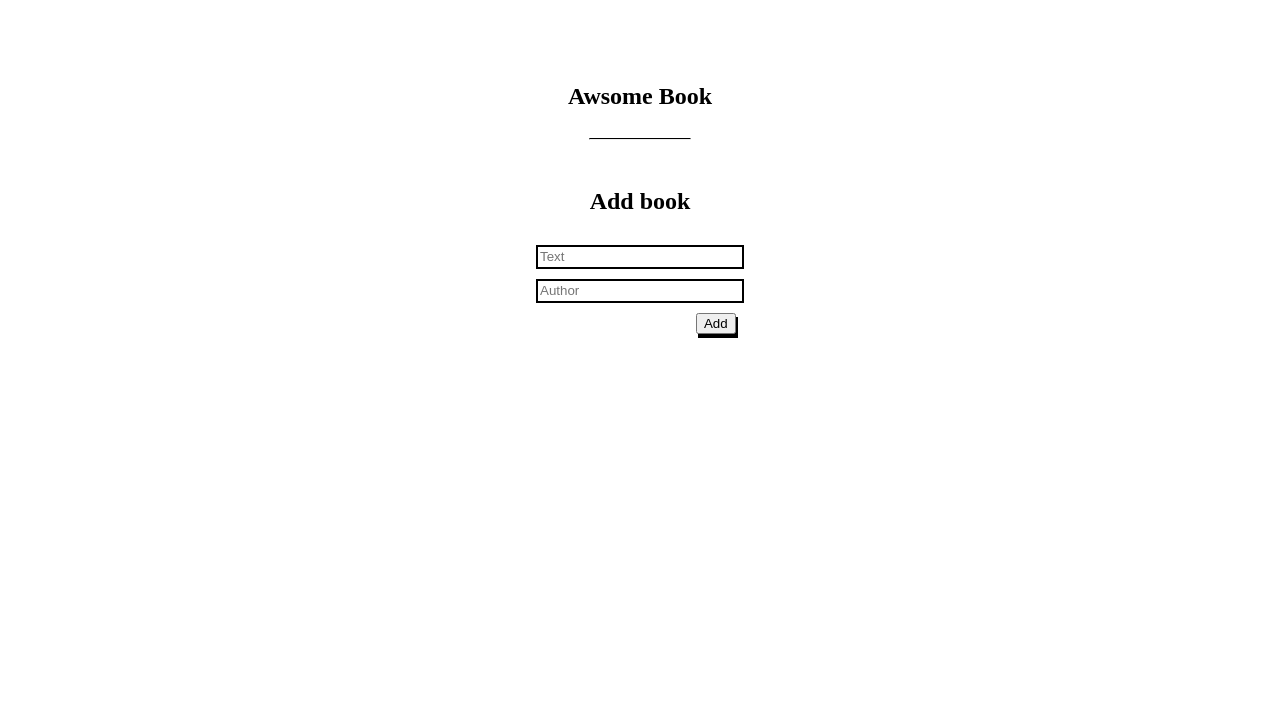
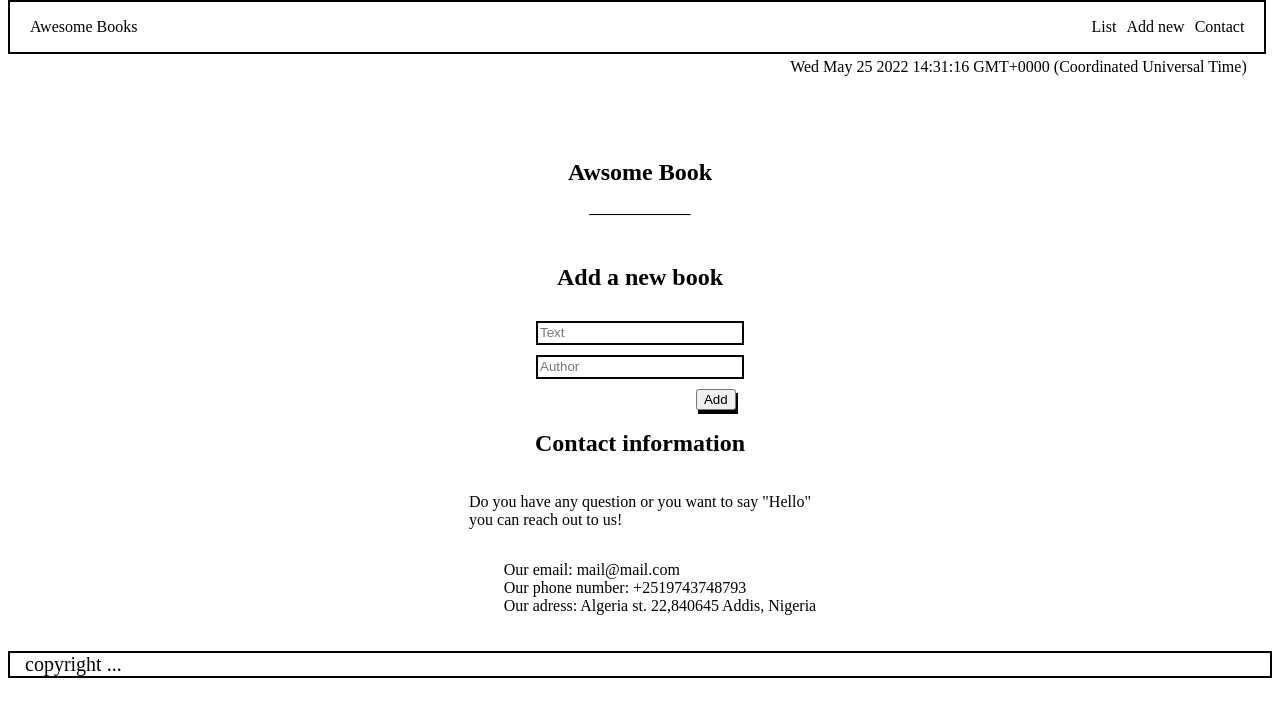
Before and after one commit to udeaghad/awesome-books, a website: page index.html in a window 1280 px wide. Drawn offline with Linux system fonts and the light colour scheme.

Commit message:
Add nav bar and footer

```diff
--- a/app.js
+++ b/app.js
@@ -55,3 +55,6 @@ list.addEventListener('click', (e) => {
     localStorage.setItem('awesomBook', JSON.stringify(awesomBook));
   }
 });
+const timeNow = new Date();
+const now = document.querySelector('.time');
+now.innerText = timeNow;
--- a/index.html
+++ b/index.html
@@ -1,27 +1,45 @@
 <!DOCTYPE html>
 <html lang="en">
   <head>
-    <meta charset="UTF-8">
-    <meta http-equiv="X-UA-Compatible" content="IE=edge">
-    <meta name="viewport" content="width=device-width, initial-scale=1.0">
-    <link rel="stylesheet" href="style.css">
+    <meta charset="UTF-8" />
+    <meta http-equiv="X-UA-Compatible" content="IE=edge" />
+    <meta name="viewport" content="width=device-width, initial-scale=1.0" />
+    <link rel="stylesheet" href="style.css" />
     <title>Document</title>
   </head>
   <body>
-    <section class="all"><h1>Awsome Book</h1><hr>
-        <div id="list">
-
-        </div>
+      <nav>
+         <div class="logo"><a href="">Awesome Books</a></div>
+         <ul class="list-item">
+             <li><a href="">List</a></li>
+             <li><a href="">Add new</a></li>
+             <li><a href="">Contact</a></li>
+         </ul>
+      </nav>
+      <p class="time"></p>
+    <section class="all">
+      <h1>Awsome Book</h1>
+      <hr />
+      <div id="list"></div>
     </section>
 
     <section class="input-form">
-        <h2>Add book</h2>
-        <input type="text" id="title" placeholder="Text">
-        <input type="text" id="author" placeholder="Author">
-        <button type="submit" id="add-button">Add</button></section>
-
-
+      <h2>Add a new book</h2>
+      <input type="text" id="title" placeholder="Text" />
+      <input type="text" id="author" placeholder="Author" />
+      <button type="submit" id="add-button">Add</button>
+    </section>
+    <section class="contact">
+        <h2>Contact information</h2>
+        <p>Do you have any question or you want to say "Hello"<br>you can reach out to us!</p>
+        <ul><li>Our email: mail@mail.com</li>
+            <li>Our phone number: +2519743748793</li>
+            <li>Our adress: Algeria st. 22,840645 Addis, Nigeria</li>
+        </ul>
+    </section>
+   <footer>
+       <p class="copy-right">copyright   ...</p>
+   </footer>
     <script src="app.js"></script>
-
   </body>
 </html>
--- a/style.css
+++ b/style.css
@@ -66,3 +66,57 @@ hr {
 .title-pe {
   margin-left: 13px;
 }
+
+.time {
+  color: black;
+  text-align: right;
+  margin-top: 3.625rem;
+  width: 98%;
+  background-color: white;
+  top: 3.125rem;
+}
+
+nav {
+  display: flex;
+  justify-content: space-between;
+  align-items: baseline;
+  position: fixed;
+  width: 98%;
+  border: 2px solid black;
+  background-color: white;
+  top: 0;
+}
+
+.list-item {
+  display: flex;
+  gap: .625rem;
+  padding-right: 1.25rem;
+}
+
+a {
+  text-decoration: none;
+  color: black;
+  font-size: 1rem;
+}
+
+a:hover {
+  color: blue;
+}
+
+.logo {
+  padding-left: 1.25rem;
+  color: black;
+  font-size: 1.25rem;
+}
+
+.contact {
+  display: flex;
+  flex-direction: column;
+  align-items: center;
+}
+
+.copy-right {
+  border: .125rem solid black;
+  padding-left: .9375rem;
+  font-size: 1.25rem;
+}
```
Lines whose indentation alone changed are shown as unchanged.
